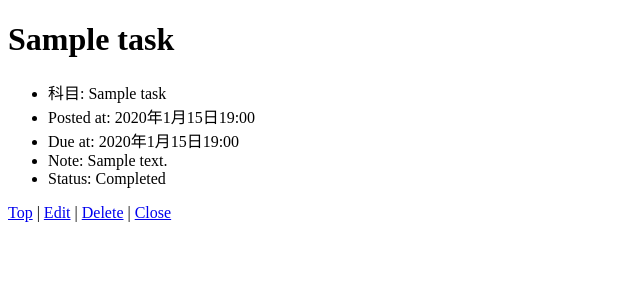
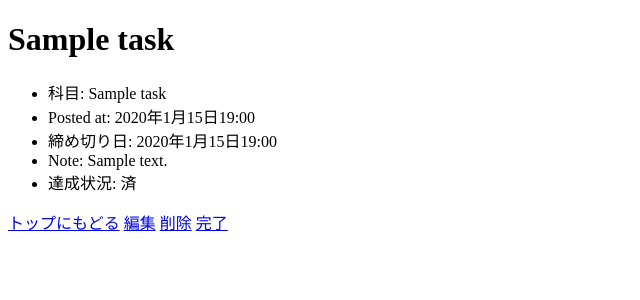
Before and after one commit to s1f102302113/django-test-exercise, a Django app: page /1/ in a window 1280 px wide. Shown: the top 300 px of the page, without its empty margins (0-640 px from the left). Run offline with Django 5.2, Linux system fonts and the light colour scheme; tables that the repository leaves empty hold one stand-in row (values such as "Sample post").

Commit message:
コンフリクトを解決

```diff
--- a/todo/templates/todo/detail.html
+++ b/todo/templates/todo/detail.html
@@ -16,21 +16,21 @@
       {% endif %}
       <li>Posted at: {{ task.posted_at }}</li>
       {% if task.due_at %}
-      <li>Due at: {{ task.due_at }}</li>
+      <li>締め切り日: {{ task.due_at }}</li>
       {% endif %}
       <li>Note: {{ task.content }}</li>
       {% if task.completed %}
-      <li>Status: Completed</li>
+      <li>達成状況: 済</li>
       {% else %}
-      <li>Status: Not Completed</li>
+      <li>達成状況: 未</li>
       {% endif %}
     </ul>
 
     <div>
-      <a href="{% url 'index' %}">Top</a>
-      | <a href="{% url 'update' task.id %}">Edit</a>
-      | <a href="{% url 'delete' task.id %}">Delete</a>
-      | <a href="{%url 'close' task.id %}">Close</a>
+      <a href="{% url 'index' %}">トップにもどる</a>
+      <a href="{% url 'update' task.id %}">編集</a>
+      <a href="{% url 'delete' task.id %}">削除</a>
+      <a href="{%url 'close' task.id %}">完了</a>
     </div>
   </body>
 
--- a/todo/templates/todo/edit.html
+++ b/todo/templates/todo/edit.html
@@ -9,12 +9,12 @@
   </head>
 
   <body>
-    <h1>Edit task</h1>
-    <p>You can edit tasks from the following form.</p>
+    <h1>編集</h1>
+    <p>変更したら保存ボタンを押してください。</p>
     <form action="{% url 'update' task.id%}" method="post">
       {% csrf_token %}
       <div>
-        <label for="titleInput">Title</label><br>
+        <label for="titleInput">課題名</label><br>
         <input id="titleInput" name="title" type="text" placeholder="Input title" value="{{ task.title }}">
       </div>
       <div>
```
Also changed, not shown: todo/templates/todo/index.html (+7 -7 lines).
